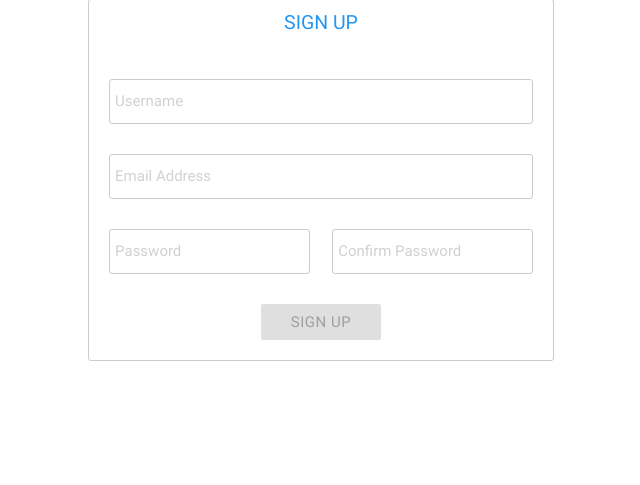
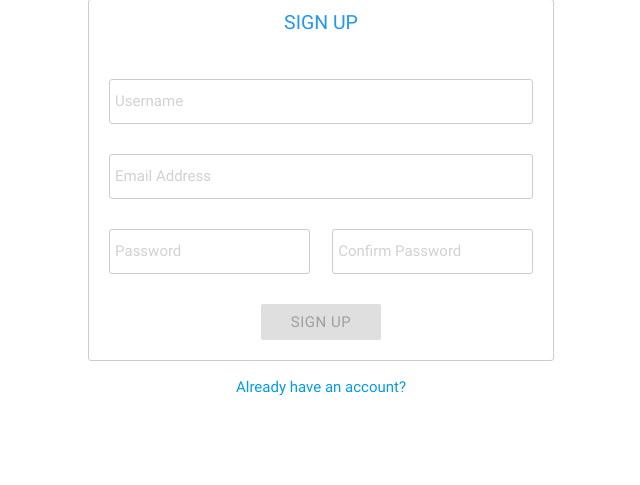
Before and after one commit to andela/limber, a Django app: page /signup/ in a window 1280 px wide. Shown: the part 144-629 px from the top of the page, without its empty margins (319-959 px from the left). Run offline with Django 3.2, Linux system fonts and the light colour scheme; some libraries are stand-ins or nearby versions.

Commit message:
[Feature #115230243] allow for free navigation
- user on login page can navigate to signup page
  and vice-versa

```diff
--- a/public/static/styles/style.css
+++ b/public/static/styles/style.css
@@ -201,3 +201,7 @@ h5 {
 .fixed-action-btn.horizontal ul li {
     margin: 0px 0px 0px 8px;
 }
+
+.alternative {
+    margin-top: 1em;
+}
--- a/public/templates/limber/login.html
+++ b/public/templates/limber/login.html
@@ -46,6 +46,11 @@
                         </div>
                 </div>
             </div>
+            <div class="alternative">
+                <div class="center">
+                    <a href="/signup" target="_self">Don't have an account?</a>
+                </div>
+            </div>
         </div>
         </div>
         </div>
--- a/public/templates/limber/signup.html
+++ b/public/templates/limber/signup.html
@@ -59,6 +59,11 @@
 						</div>
 				</div>
 			</div>
+            <div class="alternative">
+                <div class="center">
+                    <a href="/login" target="_self">Already have an account?</a>
+                </div>
+            </div>
 		</div>
 		</div>
 		</div>
```
